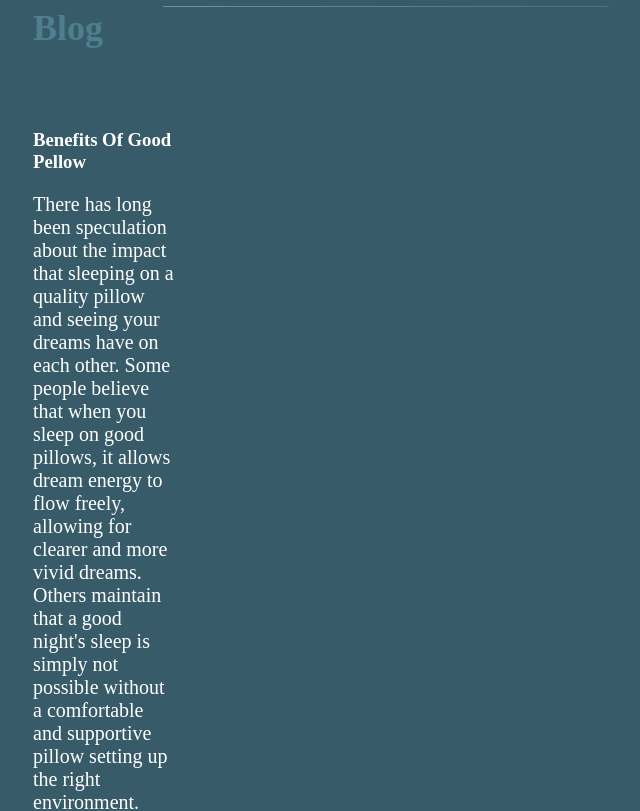
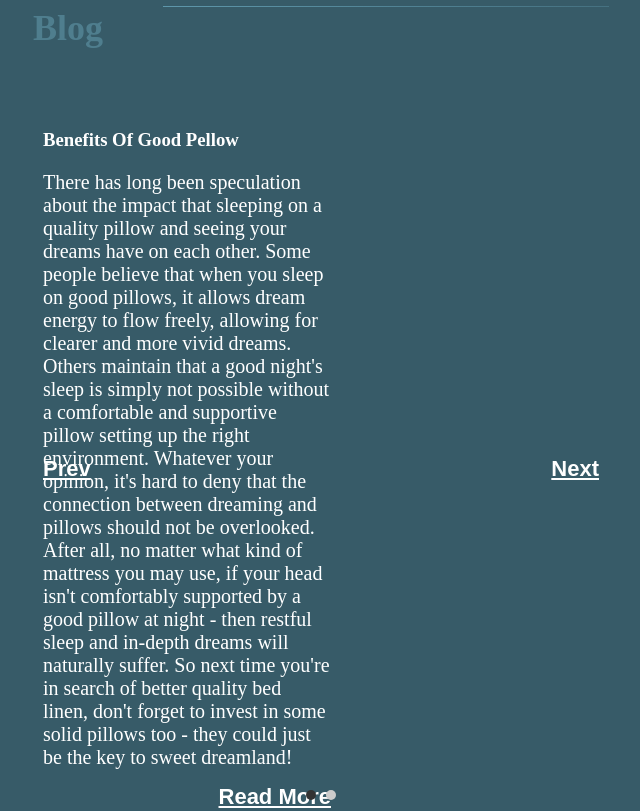
Before and after one commit to KiwiScreams/Bed-Linen-Online-Shop, a React (Vite) app: page / in a window 1280 px wide. Shown: the part 2340-3151 px from the top of the page, without its empty margins (31-671 px from the left). Built offline with nearby package versions, Linux system fonts and the light colour scheme.

Commit message:
slider styles

```diff
--- a/src/components/blog/Blog.css
+++ b/src/components/blog/Blog.css
@@ -62,3 +62,75 @@
 {
     width: 100%;
 }
+.slider
+{
+    display: flex;
+    overflow-x: hidden;
+    position: relative;
+}
+.slides
+{
+    display: flex;
+    flex-wrap: nowrap;
+}
+.slide
+{
+    flex: 0 0 100%;
+    margin: 0 10px;
+    transition: transform 0.5s ease-in-out;
+}
+.slide.active
+{
+    transform: translateX(0);
+}
+.slide:not(.active)
+{
+    transform: translateX(100%);
+}
+.prev, .next
+{
+    position: absolute;
+    top: 50%;
+    transform: translateY(-50%);
+    background-color: transparent;
+    border: none;
+    cursor: pointer;
+}
+.prev
+{
+    left: 10px;
+}
+.next
+{
+    right: 10px;
+}
+.prev:hover, .next:hover
+{
+    background-color: #ccc;
+}
+.prev:focus, .next:focus
+{
+    outline: none;
+}
+.dots
+{
+    position: absolute;
+    bottom: 10px;
+    left: 50%;
+    transform: translateX(-50%);
+    display: flex;
+    justify-content: center;
+}
+.dot
+{
+    width: 10px;
+    height: 10px;
+    border-radius: 50%;
+    background-color: #ccc;
+    margin: 0 5px;
+    cursor: pointer;
+}
+.dot.active
+{
+    background-color: #333;
+}
```
